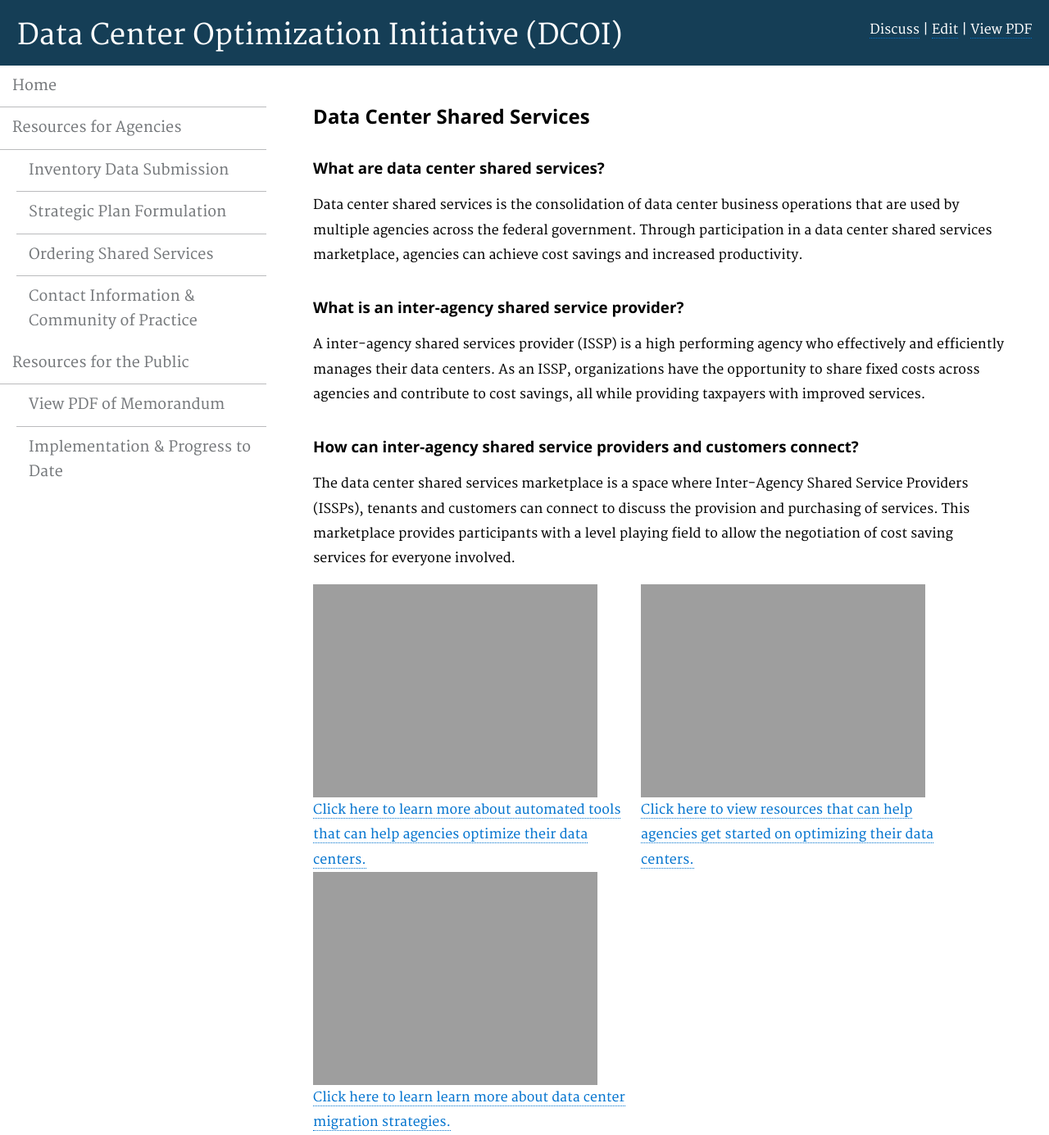
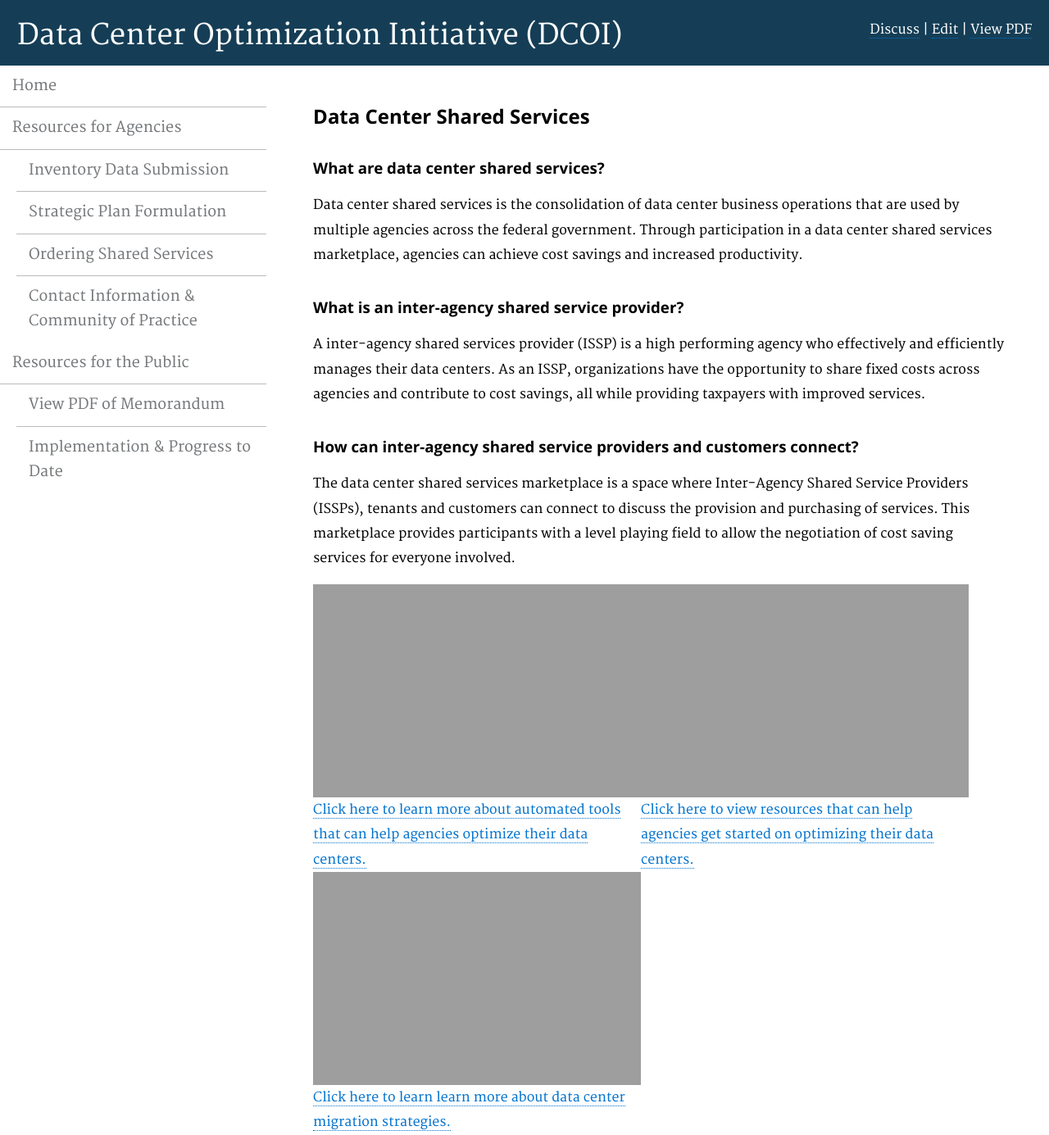
Before and after one commit to ydave-reisys/datacenters, a Jekyll site: the page built from pages/ordering-shared-services.html, in a window 1280 px wide and 1385 px high. Shown: the whole window at 82% size. Built offline with Jekyll 4.4.1, drawn with Linux system fonts in a browser that asks for light colours; nearby versions of some CDN libraries; Markdown is read by kramdown in place of the engine named in the settings.

Commit message:
test the divs alignment shared office page

```diff
--- a/pages/ordering-shared-services.html
+++ b/pages/ordering-shared-services.html
@@ -18,18 +18,18 @@ description: "Ordering Shared Services"
 <h3>How can inter-agency shared service providers and customers connect?</h3>
 
 <p>The data center shared services marketplace is a space where Inter-Agency Shared Service Providers (ISSPs), tenants and customers can connect to discuss the provision and purchasing of services. This marketplace provides participants with a level playing field to allow the negotiation of cost saving services for everyone involved.</p>
-<div class="row">
+
 <div style="width:400px;float:left">
-    <img src="{{ site.baseurl }}/assets/images/tools.png" style="display:block;max-width:400px;max-height:260px;width:auto;height:auto;">
+    <img src="{{ site.baseurl }}/assets/images/tools.png" style="display:block;width:400px;height:260px;">
     <a>Click here to learn more about automated tools that can help agencies optimize their data centers.</a>
 </div>
 
 <div style="width:400px;float:left" style="width:400px">
-    <img src="{{ site.baseurl }}/assets/images/checkmark.png" style="display:block;max-width:400px;max-height:260px;width:auto;height:auto;">
+    <img src="{{ site.baseurl }}/assets/images/checkmark.png" style="display:block;width:400px;height:260px;">
     <a>Click here to view resources that can help agencies get started on optimizing their data centers.</a>
 </div>
-</div>
+
 <div style="width:400px;float:left" style="width:400px">
-    <img src="{{ site.baseurl }}/assets/images/migration.png" style="display:block;max-width:400px;max-height:260px;width:auto;height:auto;">
+    <img src="{{ site.baseurl }}/assets/images/migration.png" style="display:block;width:400px;height:260px;">
     <a>Click here to learn learn more about data center migration strategies.</a>
 </div>
```
